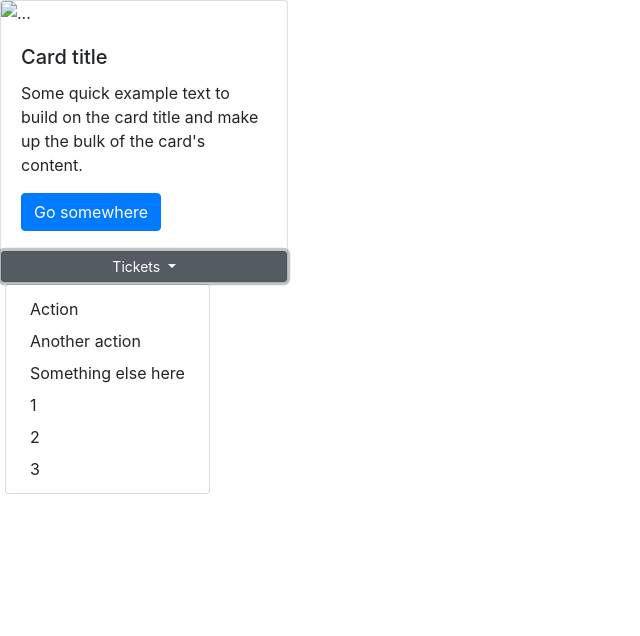
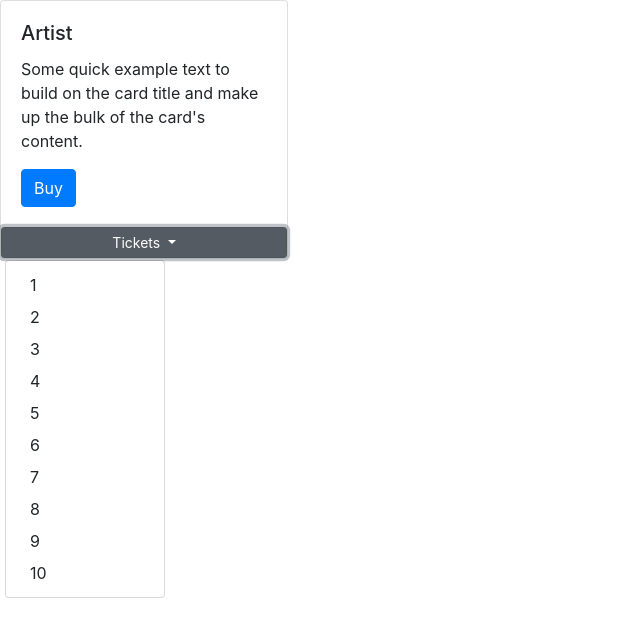
Before and after one commit to mariamickols/ConcertBooking, a plain HTML site: page index.html in a window 1280 px wide. Both pictures are taken after a click on the button "Tickets". Shown: the whole page, without its empty margins (0-640 px from the left). Drawn offline with nearby package versions, Linux system fonts and the light colour scheme.

Commit message:
Menu activated. Partly working.

```diff
--- a/index.html
+++ b/index.html
@@ -9,11 +9,12 @@
 </head>
 <body>
     <div class="card" style="width: 18rem;">
-        <img src="..." class="card-img-top" alt="...">
+       <!---- <img src="..." class="card-img-top" alt="...">
+       -->
         <div class="card-body">
-          <h5 class="card-title">Card title</h5>
+          <h5 class="card-title">Artist</h5>
           <p class="card-text">Some quick example text to build on the card title and make up the bulk of the card's content.</p>
-          <a href="#" class="btn btn-primary">Go somewhere</a>
+          <a href="#" class="btn btn-primary">Buy</a>
         </div>
         <!-- Small button groups (default and split) -->
 <div class="btn-group">
@@ -21,12 +22,17 @@
       Tickets
     </button>
     <div class="dropdown-menu">
-        <a class="dropdown-item" href="#">Action</a>
-        <a class="dropdown-item" href="#">Another action</a>
-        <a class="dropdown-item" href="#">Something else here</a>
-        <button class="dropdown-item" type="button">1</button>
-        <button class="dropdown-item" type="button">2</button>
-        <button class="dropdown-item" type="button">3</button>
+    <button class="dropdown-item" type="button" onclick="console.log('test')">1</button>
+        <button class="dropdown-item" type="button" onclick="click(2)">2</button>
+        <button class="dropdown-item" type="button" onclick = "click2()">3</button>
+        <button class="dropdown-item" type="button">4</button>
+        <button class="dropdown-item" type="button">5</button>
+        <button class="dropdown-item" type="button">6</button>
+        <button class="dropdown-item" type="button">7</button>
+        <button class="dropdown-item" type="button">8</button>
+        <button class="dropdown-item" type="button">9</button>
+        <button class="dropdown-item" type="button">10</button>
+
     </div>
   </div>
 
@@ -38,5 +44,6 @@
       <script src="https://code.jquery.com/jquery-3.5.1.slim.min.js" integrity="sha384-DfXdz2htPH0lsSSs5nCTpuj/zy4C+OGpamoFVy38MVBnE+IbbVYUew+OrCXaRkfj" crossorigin="anonymous"></script>
       <script src="https://cdn.jsdelivr.net/npm/bootstrap@4.5.3/dist/js/bootstrap.bundle.min.js" integrity="sha384-ho+j7jyWK8fNQe+A12Hb8AhRq26LrZ/JpcUGGOn+Y7RsweNrtN/tE3MoK7ZeZDyx" crossorigin="anonymous"></script>
 
+      <script src="./script.js"></script>
 </body>
 </html>
--- a/script.js
+++ b/script.js
@@ -0,0 +1,7 @@
+function click1(seats)   {
+console.log(seats)
+}
+
+function click2(){
+    console.log("no param")
+}
```
